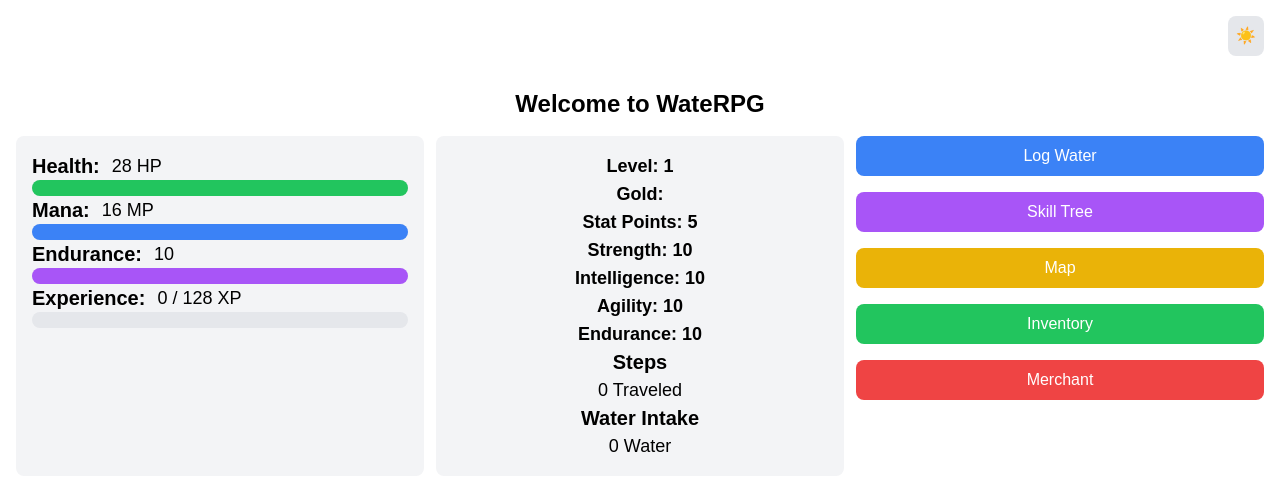
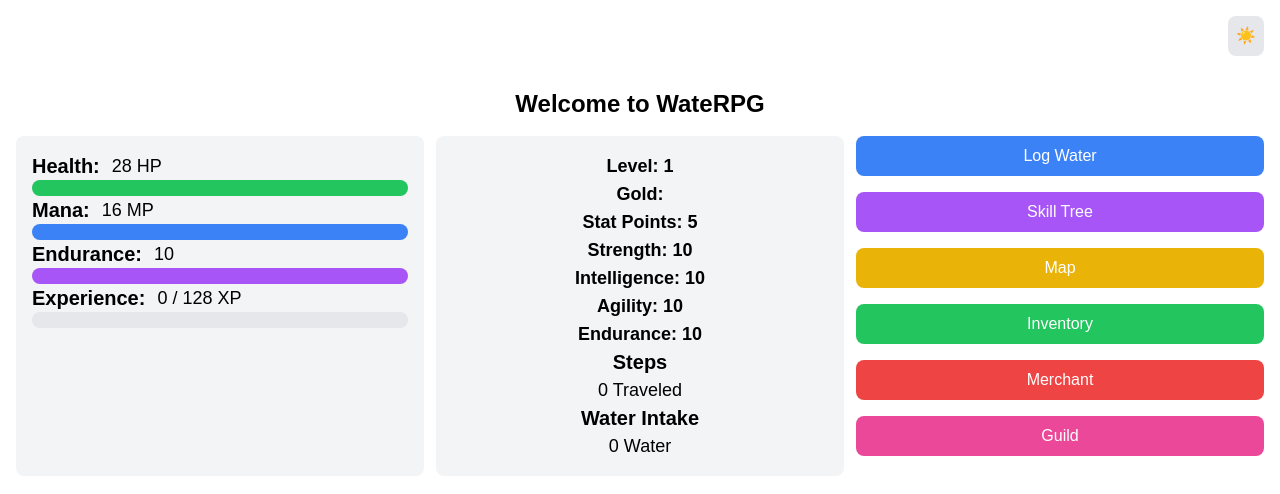
Before and after one commit to PabloGiraldo96/healtySteps, a Next.js app: page / in a window 1280 px wide. Shown: the top 494 px of the page. Built offline with nearby package versions, Linux system fonts and the light colour scheme.

Commit message:
+ Guild button

```diff
--- a/src/components/StatsUI.jsx
+++ b/src/components/StatsUI.jsx
@@ -205,6 +205,11 @@ const StatsUI = () => {
             >
               Merchant
             </button>
+            <button
+              className="w-full px-4 py-2 bg-pink-500 text-white rounded-lg hover:bg-pink-600"
+            >
+              Guild
+            </button>
           </div>
         </div>
       ) : (
```
